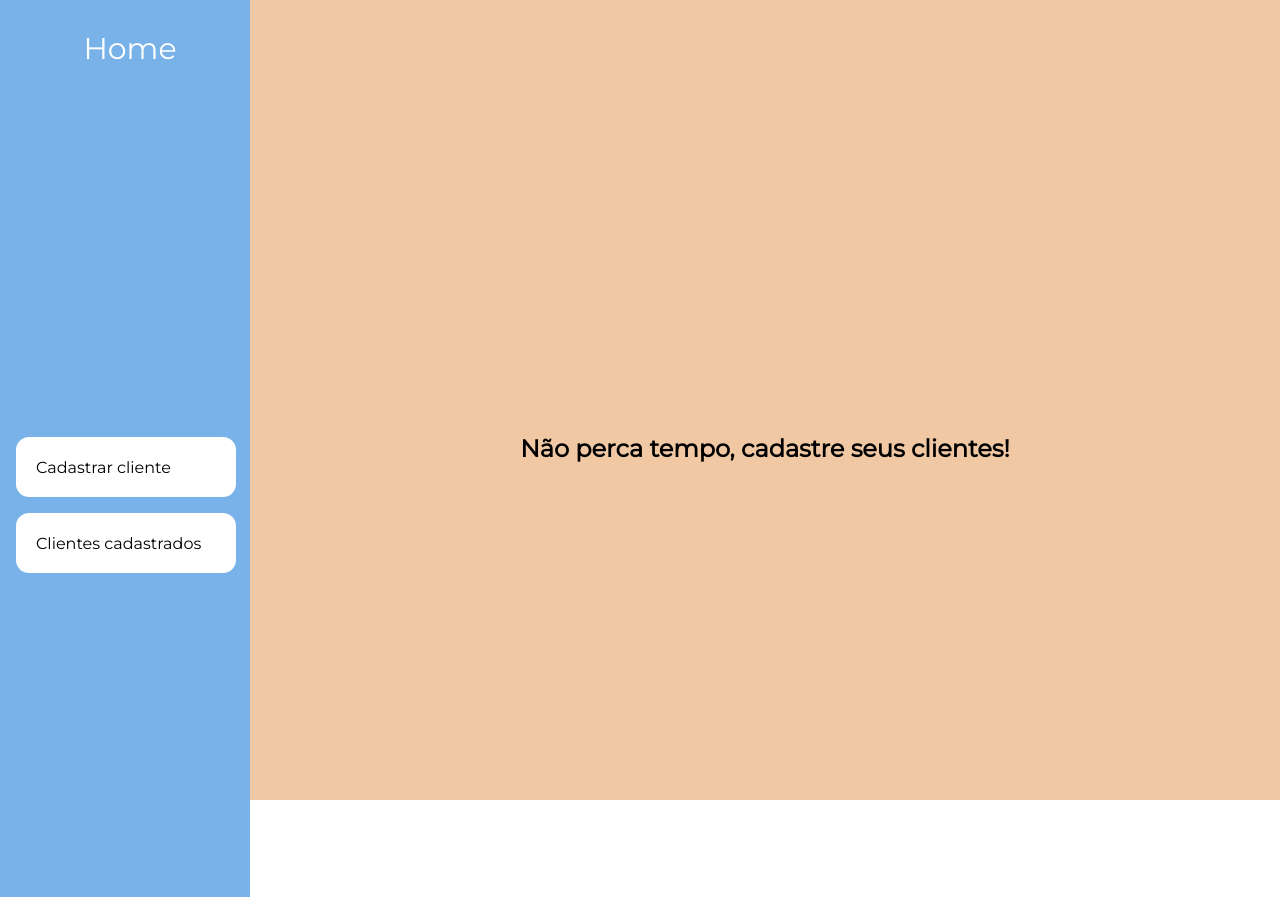
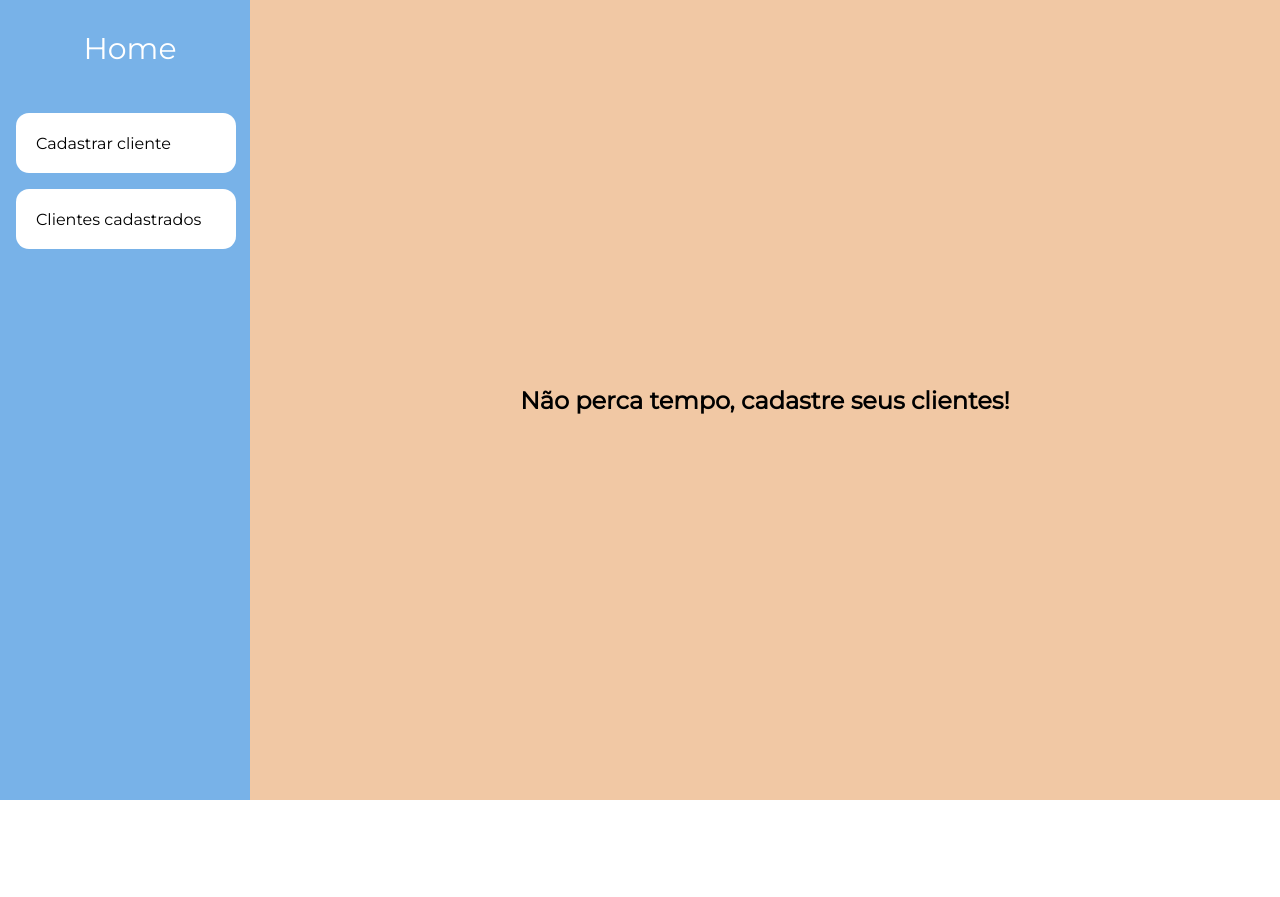
Before and after one commit to ramomfrz/form-web-app, a React (Vite) app: page / in a window 1280 px wide. After the commit the page ends 800 px from the top, so only its background shows below. Built offline with nearby package versions, Linux system fonts and the light colour scheme.

Commit message:
refactor: altera nome da div

```diff
--- a/src/components/sidebar/index.jsx
+++ b/src/components/sidebar/index.jsx
@@ -9,7 +9,7 @@ function Sidebar() {
                 <div className='HomeSideBar'>
                     <Link to="/"><p>Home</p></Link>
                 </div>
-                <div className='teste'>
+                <div className='button-inputs'>
                     <div className='box-input'>
                         <Link to="form"><a>Cadastrar cliente</a></Link> <br />
                     </div>
```
